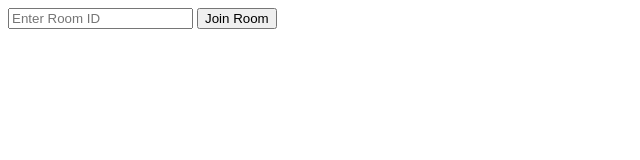
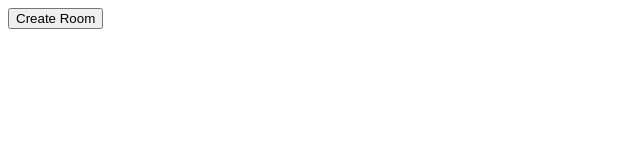
Before and after one commit to terencetch/testing123, a plain HTML site: page index.html in a window 1280 px wide. Shown: the whole page, without its empty margins (0-640 px from the left). Drawn offline with Linux system fonts and the light colour scheme.

Commit message:
Update index.html

```diff
--- a/index.html
+++ b/index.html
@@ -5,8 +5,7 @@
     <link rel="stylesheet" href="styles.css">
 </head>
 <body>
-    <input type="text" id="roomId" placeholder="Enter Room ID">
-    <button onclick="joinRoom()">Join Room</button>
+    <button onclick="createRoom()">Create Room</button>
     <table id="platforms"></table>
     <script type="module" src="script.js"></script>
 </body>
```
